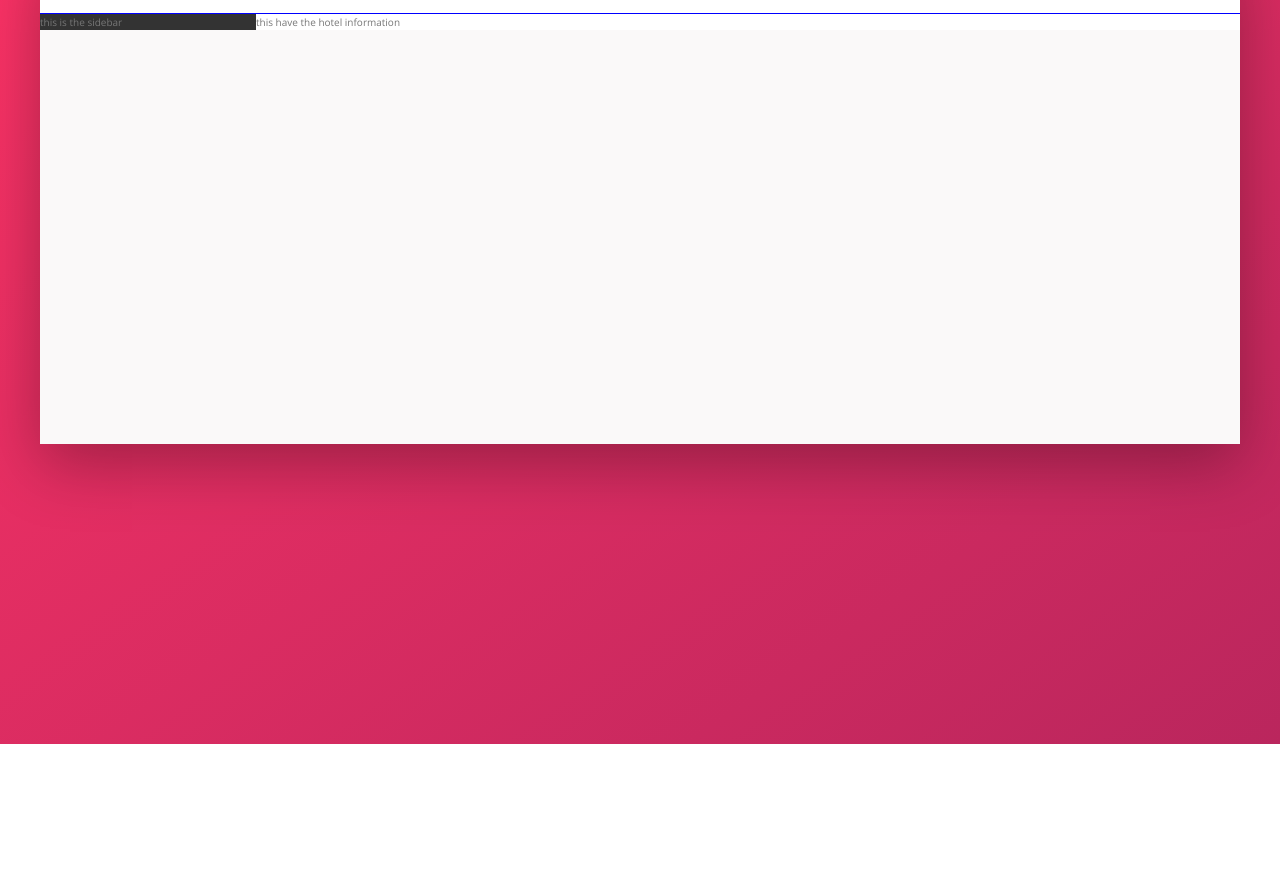
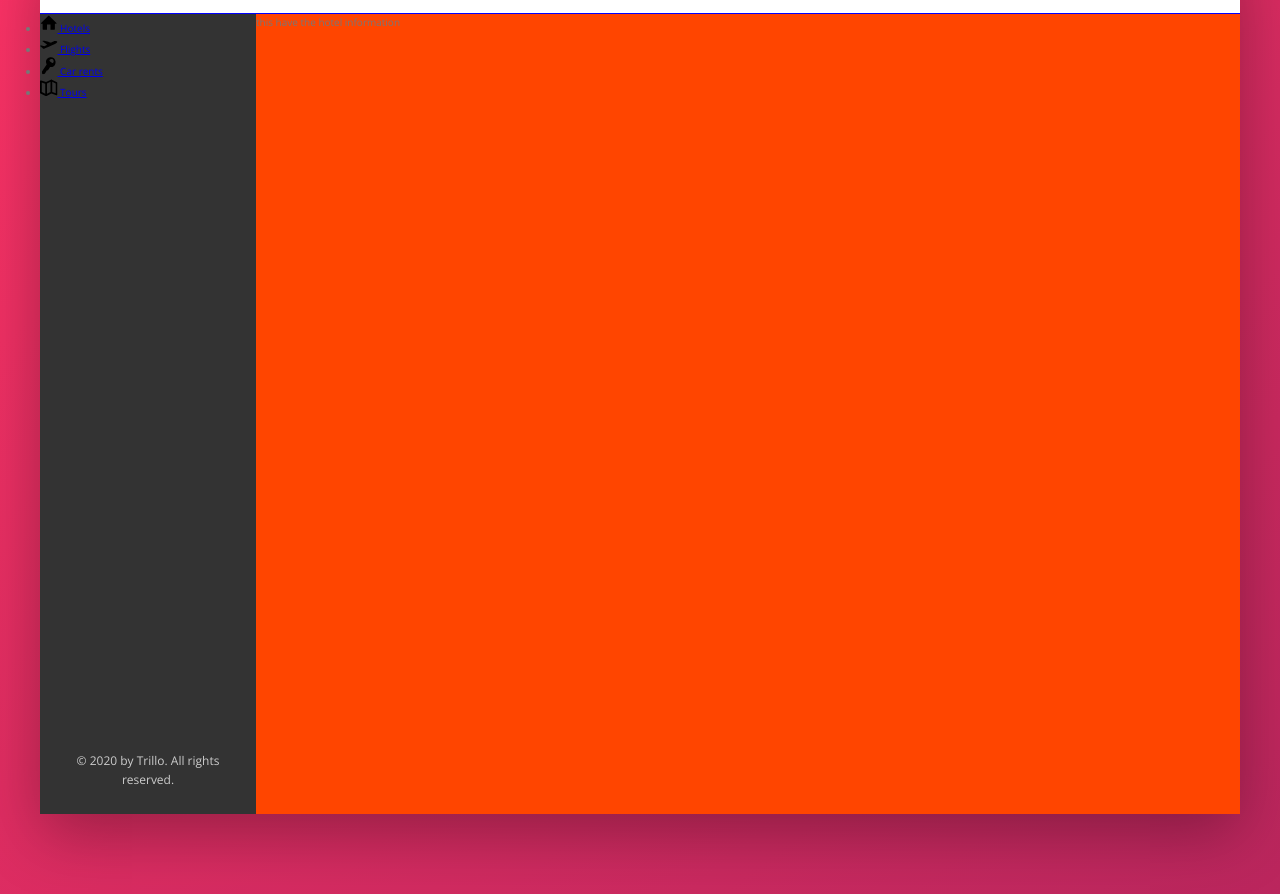
Before and after one commit to Andronikus/web-pages, a website: page Trillo/index.html in a window 1280 px wide. Shown: the part 136-1030 px from the top of the page. Before the commit the page ends 880 px from the top, so only its background shows below. Drawn offline with nearby package versions, Linux system fonts and the light colour scheme.

Commit message:
add navigation bar html + css for legal component

```diff
--- a/Trillo/index.html
+++ b/Trillo/index.html
@@ -46,9 +46,49 @@
         </header>
         <!-- Content -->
         <div class="content">
+            <!-- Sidebar -->
             <nav class="sidebar">
-                this is the sidebar
+                <ul class="side-nav">
+                    <!-- Hotel -->
+                    <li class="side-nav__item">
+                        <a href="#" class="side-nav__link">
+                            <svg class="side-nav__icon">
+                                <use xlink:href="/img/sprite.svg#icon-home"></use>
+                            </svg>
+                            <span>Hotels</span>
+                        </a>
+                    </li>
+                    <!-- Flights -->
+                    <li class="side-nav__item">
+                        <a href="#" class="side-nav__link">
+                            <svg class="side-nav__icon">
+                                <use xlink:href="/img/sprite.svg#icon-aircraft-take-off"></use>
+                            </svg>
+                            <span>Flights</span>
+                        </a>
+                    </li>
+                    <li class="side-nav__item">
+                        <a href="#" class="side-nav__link">
+                            <svg class="side-nav__icon">
+                                <use xlink:href="/img/sprite.svg#icon-key"></use>
+                            </svg>
+                            <span>Car rents</span>
+                        </a>
+                    </li>
+                    <li class="side-nav__item">
+                        <a href="#" class="side-nav__link">
+                            <svg class="side-nav__icon">
+                                <use xlink:href="/img/sprite.svg#icon-map"></use>
+                            </svg>
+                            <span>Tours</span>
+                        </a>
+                    </li>
+                </ul>
+                <div class="legal">
+                    &copy; 2020 by Trillo. All rights reserved.
+                </div>
             </nav>
+            <!-- hotel view -->
             <main class="hotel-view">
                 this have the hotel information
             </main>
--- a/Trillo/sass/_components.scss
+++ b/Trillo/sass/_components.scss
@@ -114,3 +114,25 @@
     margin-right: 1rem;
   }
 }
+// -----------------------------------------
+// Side Navigation
+// -----------------------------------------
+.side-nav {
+  &__item {
+  }
+
+  &__link {
+  }
+
+  &__icon {
+    height: 1.75rem;
+    width: 1.75rem;
+  }
+}
+
+.legal {
+  text-align: center;
+  font-size: 1.2rem;
+  color: var(--color-grey-light-4);
+  padding: 2.5rem;
+}
--- a/Trillo/sass/_layout.scss
+++ b/Trillo/sass/_layout.scss
@@ -26,9 +26,15 @@
 .sidebar {
   background: var(--color-grey-dark-1);
   flex: 0 0 18%;
+  display: flex;
+  flex-direction: column;
+  justify-content: space-between;
 }
 
 .hotel-view {
   background: #fff;
   flex: 1;
+
+  height: 80rem;
+  background: orangered;
 }
```
Also changed, not shown: Trillo/css/style.css.
